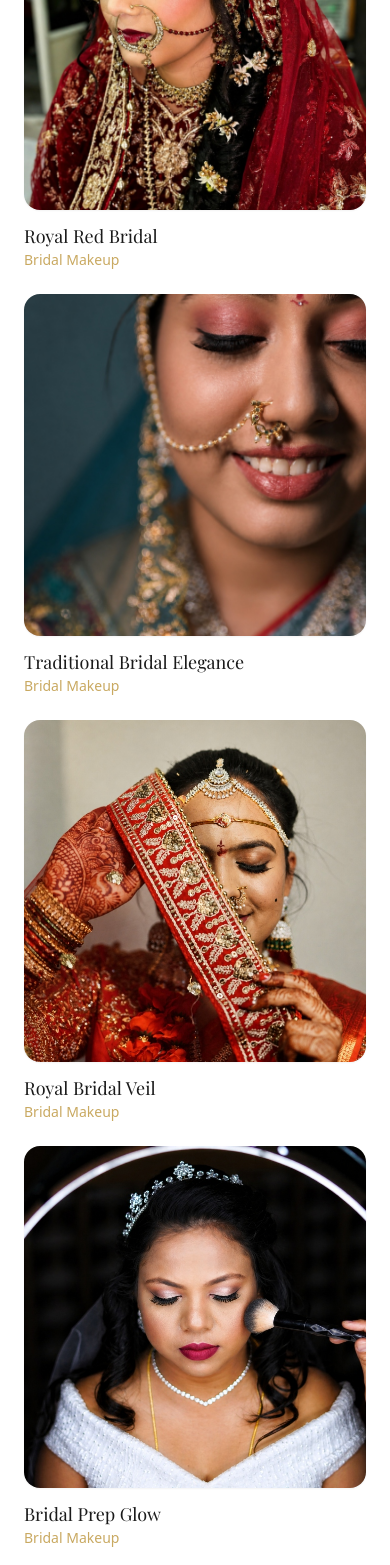
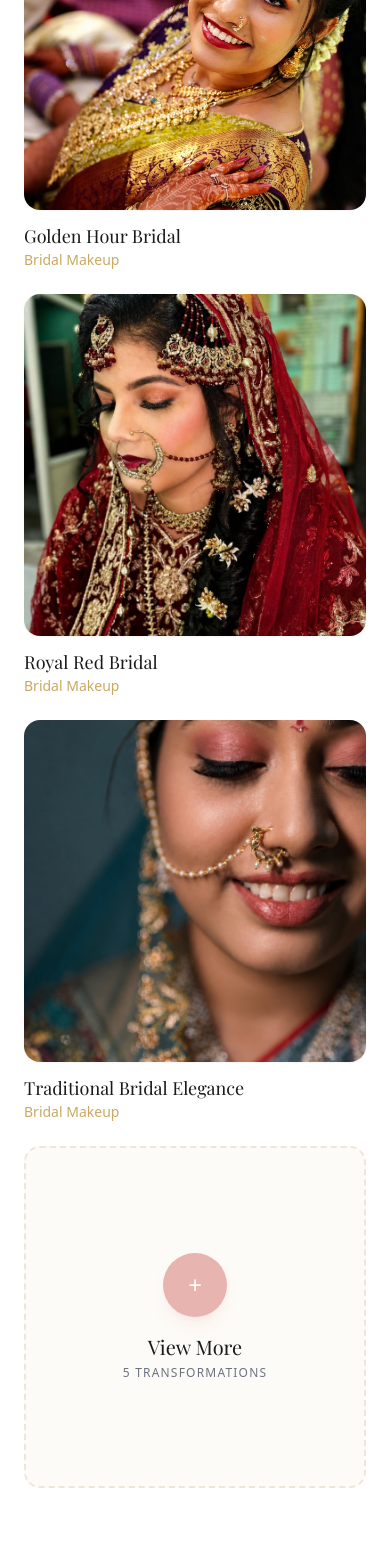
Before and after one commit to YousufAftaab/Annu-Beauty-Salon-Portfolio-Website, a React (Vite) app: page / in a window 390 px wide. Shown: the part 2647-4212 px from the top of the page. Built offline with nearby package versions, Linux system fonts and the light colour scheme; a web font is replaced by a local one.

Commit message:
Added new bridal transformation and View Less functionality

```diff
--- a/src/components/Portfolio.tsx
+++ b/src/components/Portfolio.tsx
@@ -10,6 +10,12 @@ const categories = [
 ];
 
 const portfolioItems = [
+  {
+    id: 14,
+    category: 'Bridal Makeup',
+    label: 'Golden Hour Bridal',
+    image: '/images/bridal-gold-jewelry.jpg',
+  },
   {
     id: 13,
     category: 'Bridal Makeup',
@@ -130,19 +136,20 @@ const overlayRevealVariants = {
 export function Portfolio() {
   const [activeCategory, setActiveCategory] = useState('Bridal Makeup');
   const [selectedImage, setSelectedImage] = useState<string | null>(null);
-  const [visibleCount, setVisibleCount] = useState(6); // Default to desktop (5 + 1)
+  const [isExpanded, setIsExpanded] = useState(false);
+  const [isMobile, setIsMobile] = useState(false);
 
-  // Determine initial count based on screen size (simulated via visibleCount)
-  // We will slice the array to (visibleCount - 1) and add the "Load More" card
+  React.useEffect(() => {
+    const checkMobile = () => setIsMobile(window.innerWidth < 768);
+    checkMobile();
+    window.addEventListener('resize', checkMobile);
+    return () => window.removeEventListener('resize', checkMobile);
+  }, []);
+
   const filteredItems = portfolioItems.filter((item) => item.category === activeCategory);
 
-  // Use a different count for mobile vs desktop
-  // On mobile: 3 images + 1 card = 4
-  // On PC: 5 images + 1 card = 6
-  // Since we use Tailwind for responsive layout, we can just handle the slice logic here
-  const isMobile = typeof window !== 'undefined' && window.innerWidth < 768;
   const initialLimit = isMobile ? 3 : 5;
-  const showLoadMore = filteredItems.length > initialLimit && visibleCount <= initialLimit + 1;
+  const showLoadMore = filteredItems.length > initialLimit && !isExpanded;
 
   const displayItems = showLoadMore
     ? filteredItems.slice(0, initialLimit)
@@ -168,7 +175,7 @@ export function Portfolio() {
               key={category}
               onClick={() => {
                 setActiveCategory(category);
-                setVisibleCount(isMobile ? 4 : 6); // Reset on category change
+                setIsExpanded(false); // Reset on category change
               }}
               whileHover={{ scale: 1.05 }}
               whileTap={{ scale: 0.95 }}
@@ -230,7 +237,7 @@ export function Portfolio() {
                 initial={{ opacity: 0, scale: 0.9 }}
                 animate={{ opacity: 1, scale: 1 }}
                 className="aspect-square rounded-2xl bg-[#FDFBF7] border-2 border-dashed border-[#EFE6DA] flex flex-col items-center justify-center text-center p-6 group cursor-pointer hover:bg-[#EFE6DA]/30 transition-colors duration-300"
-                onClick={() => setVisibleCount(999)} // Show all
+                onClick={() => setIsExpanded(true)} // Show all
               >
                 <div className="w-16 h-16 rounded-full bg-[#E8B4B0] text-white flex items-center justify-center mb-4 group-hover:scale-110 transition-transform duration-300 shadow-lg shadow-[#E8B4B0]/20">
                   <span className="text-2xl">+</span>
@@ -238,6 +245,27 @@ export function Portfolio() {
                 <h4 className="font-serif text-xl text-[#1a1a1a] mb-1">View More</h4>
                 <p className="text-xs text-gray-500 uppercase tracking-widest">
                   {filteredItems.length - initialLimit} transformations
+                </p>
+              </motion.div>
+            )}
+            {/* The Load Less card, shown only when expanded */}
+            {isExpanded && (
+              <motion.div
+                layout
+                initial={{ opacity: 0, scale: 0.9 }}
+                animate={{ opacity: 1, scale: 1 }}
+                className="aspect-square rounded-2xl bg-[#FDFBF7] border-2 border-dashed border-[#EFE6DA] flex flex-col items-center justify-center text-center p-6 group cursor-pointer hover:bg-[#EFE6DA]/30 transition-colors duration-300"
+                onClick={() => {
+                  setIsExpanded(false);
+                  document.getElementById('work')?.scrollIntoView({ behavior: 'smooth' });
+                }}
+              >
+                <div className="w-16 h-16 rounded-full bg-gray-100 text-gray-500 flex items-center justify-center mb-4 group-hover:scale-110 transition-transform duration-300 shadow-lg shadow-black/5">
+                  <span className="text-2xl">−</span>
+                </div>
+                <h4 className="font-serif text-xl text-[#1a1a1a] mb-1">View Less</h4>
+                <p className="text-xs text-gray-500 uppercase tracking-widest">
+                  Collapse list
                 </p>
               </motion.div>
             )}
```
Also changed, not shown: public/images/bridal-gold-jewelry.jpg (added).
